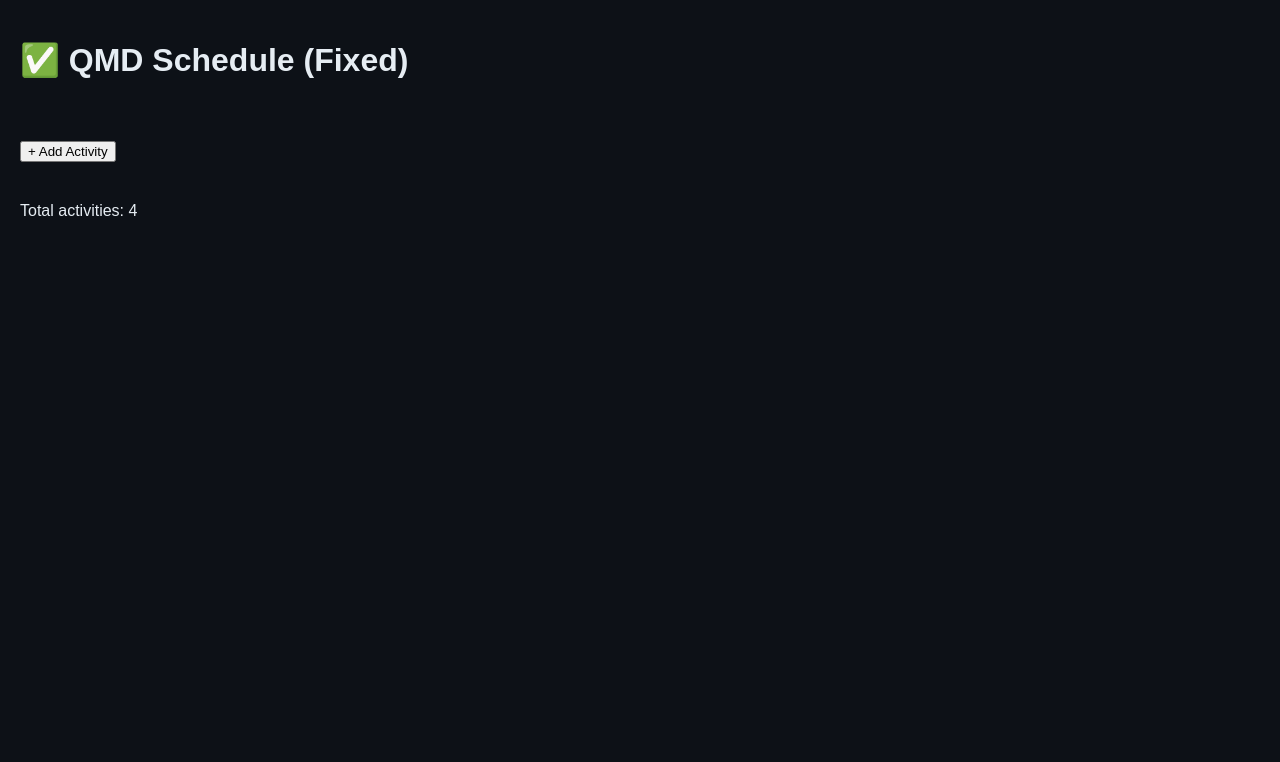
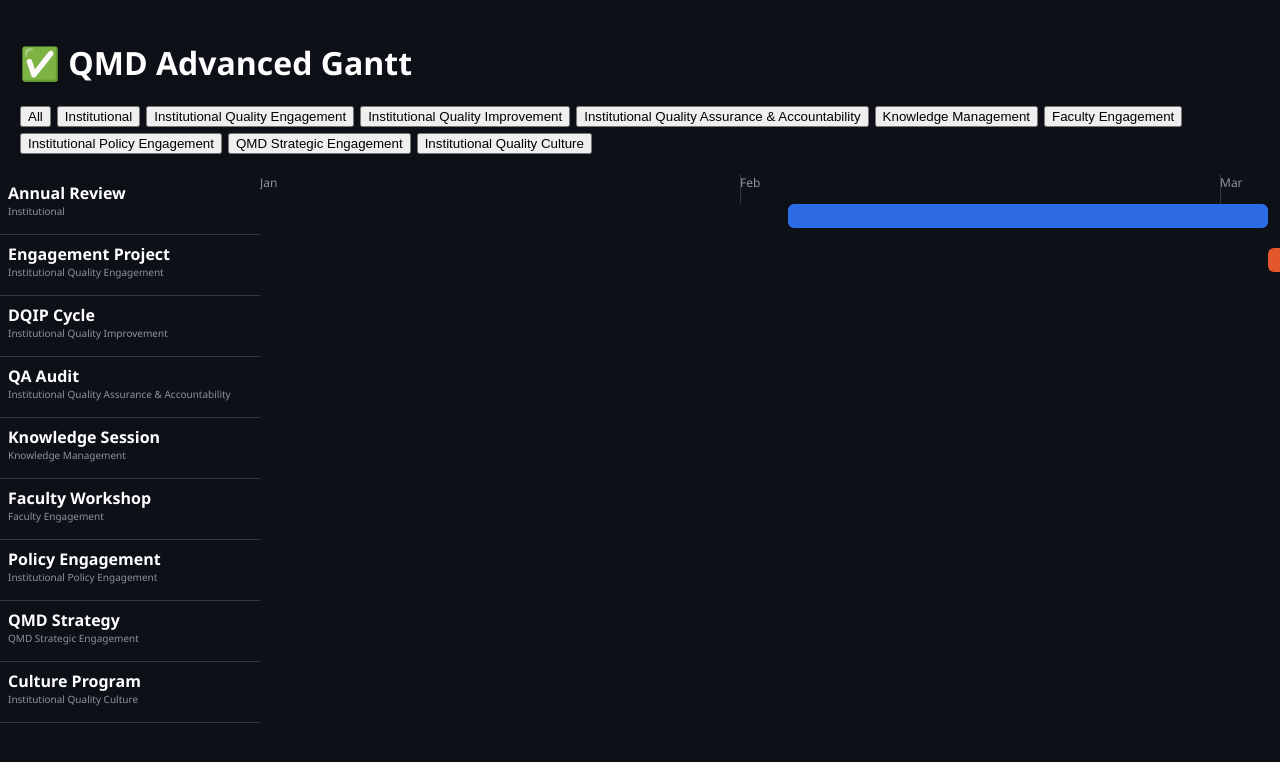
Before and after one commit to Jacques-Leukes/QMD-GANTT, a React (Create React App) app: page / in a window 1280 px wide. Shown: the top 762 px of the page. Built offline with nearby package versions, Linux system fonts and the light colour scheme.

Commit message:
Update App.js

```diff
--- a/src/App.js
+++ b/src/App.js
@@ -1,144 +1,151 @@
-import { useState, useEffect, useRef } from "react";
+import { useState, useMemo } from "react";
+
+const DAY_W = 24;
+const ROW_H = 44;
 
 const CATEGORIES = {
-  institutional: { label: "Institutional", bar: "#2d6be4", light: "#d6e4ff", text: "#1e3a5f" },
-  iqe: { label: "Quality Engagement", bar: "#e4572d", light: "#ffd6c8", text: "#5f1e0a" },
-  iqip: { label: "Quality Improvement", bar: "#2de48a", light: "#c8ffe3", text: "#0a5f2e" },
-  iqaa: { label: "Quality Assurance & Accountability", bar: "#e4c42d", light: "#fff8c8", text: "#5f4a0a" },
-  km: { label: "Knowledge Management", bar: "#9c2de4", light: "#ead6ff", text: "#3a1e5f" },
-  fe: { label: "Faculty Engagement", bar: "#2dc4e4", light: "#c8f4ff", text: "#0a3f5f" },
-  ipe: { label: "Institutional Policy Engagement", bar: "#e42d7a", light: "#ffd6eb", text: "#5f0a2e" },
-  qmdse: { label: "QMD Strategic Engagement", bar: "#e47a2d", light: "#ffe3c8", text: "#5f2e0a" },
-  iqc: { label: "Institutional Quality Culture", bar: "#2de4c4", light: "#c8fff4", text: "#0a5f4a" }
+  institutional: { label: "Institutional", color: "#2d6be4" },
+  iqe: { label: "Institutional Quality Engagement", color: "#e4572d" },
+  iqip: { label: "Institutional Quality Improvement", color: "#2de48a" },
+  iqaa: { label: "Institutional Quality Assurance & Accountability", color: "#e4c42d" },
+  km: { label: "Knowledge Management", color: "#9c2de4" },
+  fe: { label: "Faculty Engagement", color: "#2dc4e4" },
+  ipe: { label: "Institutional Policy Engagement", color: "#e42d7a" },
+  qmdse: { label: "QMD Strategic Engagement", color: "#e47a2d" },
+  iqc: { label: "Institutional Quality Culture", color: "#2de4c4" }
 };
 
 const MONTHS = ["Jan","Feb","Mar","Apr","May","Jun","Jul","Aug","Sep","Oct","Nov","Dec"];
-const DAY_LABELS = ["Mon","Tue","Wed","Thu","Fri"];
 
-function getWorkdaysInYear(year) {
+const defaultData = [
+  { id: 1, name: "Annual Review", type: "institutional", start: "2026-02-02", end: "2026-02-27" },
+  { id: 2, name: "Engagement Project", type: "iqe", start: "2026-03-01", end: "2026-04-15" },
+  { id: 3, name: "DQIP Cycle", type: "iqip", start: "2026-03-10", end: "2026-04-30" },
+  { id: 4, name: "QA Audit", type: "iqaa", start: "2026-05-01", end: "2026-05-20" },
+  { id: 5, name: "Knowledge Session", type: "km", start: "2026-05-10", end: "2026-05-30" },
+  { id: 6, name: "Faculty Workshop", type: "fe", start: "2026-06-01", end: "2026-07-10" },
+  { id: 7, name: "Policy Engagement", type: "ipe", start: "2026-07-01", end: "2026-07-20" },
+  { id: 8, name: "QMD Strategy", type: "qmdse", start: "2026-08-01", end: "2026-08-25" },
+  { id: 9, name: "Culture Program", type: "iqc", start: "2026-09-01", end: "2026-09-30" }
+];
+
+function getDays(year) {
   const days = [];
-  const d = new Date(year, 0, 1);
+  let d = new Date(year, 0, 1);
   while (d.getFullYear() === year) {
-    const dow = d.getDay();
-    if (dow >= 1 && dow <= 5) days.push(new Date(d));
+    if (d.getDay() >= 1 && d.getDay() <= 5) {
+      days.push(new Date(d));
+    }
     d.setDate(d.getDate() + 1);
   }
   return days;
 }
 
-function dateToWorkdayIndex(date, days) {
-  const d = new Date(date);
-  d.setHours(0, 0, 0, 0);
-  for (let i = 0; i < days.length; i++) {
-    const dd = new Date(days[i]);
-    dd.setHours(0, 0, 0, 0);
-    if (dd >= d) return i;
-  }
-  return days.length - 1;
+function getIndex(date, days) {
+  const target = new Date(date).setHours(0,0,0,0);
+  return days.findIndex(d => d.setHours(0,0,0,0) >= target);
 }
 
-function getMonthGroups(days) {
-  const groups = [];
-  let lastMonth = -1, startIdx = 0;
+export default function App() {
+  const year = 2026;
+  const days = useMemo(() => getDays(year), [year]);
+  const totalW = days.length * DAY_W;
 
-  days.forEach((d, i) => {
-    const m = d.getMonth();
-    if (m !== lastMonth) {
-      if (lastMonth !== -1) {
-        groups.push({ month: lastMonth, startIdx, count: i - startIdx });
-      }
-      lastMonth = m;
-      startIdx = i;
-    }
-  });
-
-  if (lastMonth !== -1) {
-    groups.push({ month: lastMonth, startIdx, count: days.length - startIdx });
-  }
-
-  return groups;
-}
-
-const defaultActivities = [
-  { id: 1, name: "Annual Review", type: "institutional", start: "2026-02-02", end: "2026-02-27", description: "Institutional annual performance review" },
-  { id: 2, name: "DQIP Cycle 1", type: "iqip", start: "2026-03-02", end: "2026-03-30", description: "Quality improvement cycle 1" },
-  { id: 3, name: "Staff Knowledge Session", type: "km", start: "2026-05-04", end: "2026-05-29", description: "Knowledge management session" },
-  { id: 4, name: "Faculty Workshop Q2", type: "fe", start: "2026-06-01", end: "2026-07-15", description: "Faculty engagement workshop" }
-];
-
-export default function App() {
-  const [year, setYear] = useState(new Date().getFullYear());
-  const [activities, setActivities] = useState(() => {
-    try {
-      const stored = localStorage.getItem("qmd_activities_v3");
-      return stored ? JSON.parse(stored) : defaultActivities;
-    } catch {
-      return defaultActivities;
-    }
-  });
-
-  const [showModal, setShowModal] = useState(false);
-  const [formError, setFormError] = useState("");
-
-  useEffect(() => {
-    localStorage.setItem("qmd_activities_v3", JSON.stringify(activities));
-  }, [activities]);
-
-  const days = getWorkdaysInYear(year);
-  const DAY_W = 28;
-
-  function openAdd() {
-    setFormError("");
-    setShowModal(true);
-  }
-
-  const css = `
-    body {
-      margin: 0;
-      background: #0d1117;
-      color: #e6edf3;
-      font-family: Arial, sans-serif;
-    }
-  `;
+  const [filter, setFilter] = useState("all");
+  const data = defaultData.filter(a => filter === "all" || a.type === filter);
 
   return (
-    <div>
-      <style>{css}</style>
+    <div style={{ background:"#0d1117", color:"#fff", minHeight:"100vh", fontFamily:"Segoe UI" }}>
 
-      <h1 style={{ padding: 20 }}>✅ QMD Schedule (Fixed)</h1>
+      {/* HEADER */}
+      <div style={{ padding:20 }}>
+        <h1>✅ QMD Advanced Gantt</h1>
 
-      <button onClick={openAdd} style={{ margin: 20 }}>
-        + Add Activity
-      </button>
-
-      <div style={{ padding: 20 }}>
-        Total activities: {activities.length}
+        {/* FILTERS */}
+        <div style={{ marginTop:10, display:"flex", flexWrap:"wrap", gap:6 }}>
+          <button onClick={() => setFilter("all")}>All</button>
+          {Object.keys(CATEGORIES).map(k => (
+            <button key={k} onClick={() => setFilter(k)}>
+              {CATEGORIES[k].label}
+            </button>
+          ))}
+        </div>
       </div>
 
-      {showModal && (
-        <div style={{
-          position: "fixed",
-          inset: 0,
-          background: "rgba(0,0,0,0.7)",
-          display: "flex",
-          alignItems: "center",
-          justifyContent: "center"
-        }}>
-          <div style={{
-            background: "#161b22",
-            padding: 20,
-            borderRadius: 10
-          }}>
-            <h2>Add Activity</h2>
+      <div style={{ display:"flex" }}>
 
-            {formError && <div style={{ color: "red" }}>{formError}</div>}
+        {/* LEFT PANEL */}
+        <div style={{ width:260 }}>
+          {data.map(a => (
+            <div key={a.id} style={{
+              height:ROW_H,
+              borderBottom:"1px solid #30363d",
+              padding:"8px"
+            }}>
+              <div style={{ fontWeight:600 }}>{a.name}</div>
+              <div style={{ fontSize:10, color:"#8b949e" }}>
+                {CATEGORIES[a.type].label}
+              </div>
+            </div>
+          ))}
+        </div>
 
-            <button onClick={() => setShowModal(false)}>
-              Close
-            </button>
+        {/* GANTT */}
+        <div style={{ overflowX:"auto", flex:1 }}>
+          <div style={{ width: totalW, position:"relative" }}>
+
+            {/* MONTH HEADER */}
+            {MONTHS.map((m,i) => (
+              <div key={i} style={{
+                position:"absolute",
+                left:i*20*DAY_W,
+                width:20*DAY_W,
+                top:0,
+                height:30,
+                fontSize:12,
+                color:"#8b949e",
+                borderRight:"1px solid #30363d"
+              }}>
+                {m}
+              </div>
+            ))}
+
+            {/* GRID */}
+            {days.map((d,i) => (
+              <div key={i} style={{
+                position:"absolute",
+                left:i*DAY_W,
+                top:30,
+                bottom:0,
+                width:1,
+                background:"#222"
+              }} />
+            ))}
+
+            {/* BARS */}
+            {data.map((a,row) => {
+              const start = getIndex(a.start, days);
+              const end = getIndex(a.end, days);
+
+              return (
+                <div key={a.id} style={{
+                  position:"absolute",
+                  top: row*ROW_H + 30,
+                  left: start * DAY_W,
+                  width: (end-start+1)*DAY_W,
+                  height: 24,
+                  background: CATEGORIES[a.type].color,
+                  borderRadius:6
+                }}
+                title={`${a.name} (${a.start} → ${a.end})`}
+                />
+              );
+            })}
           </div>
         </div>
-      )}
+
+      </div>
     </div>
   );
 }
+``
```
